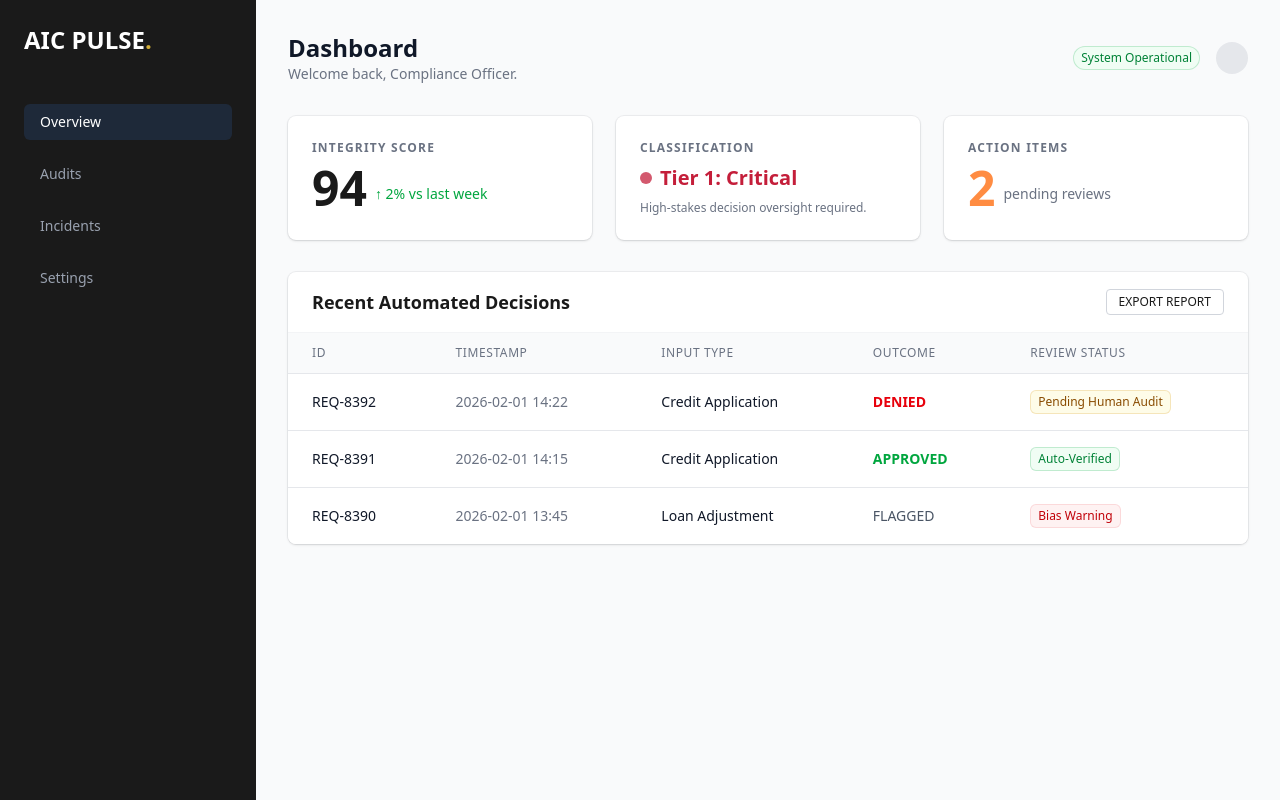
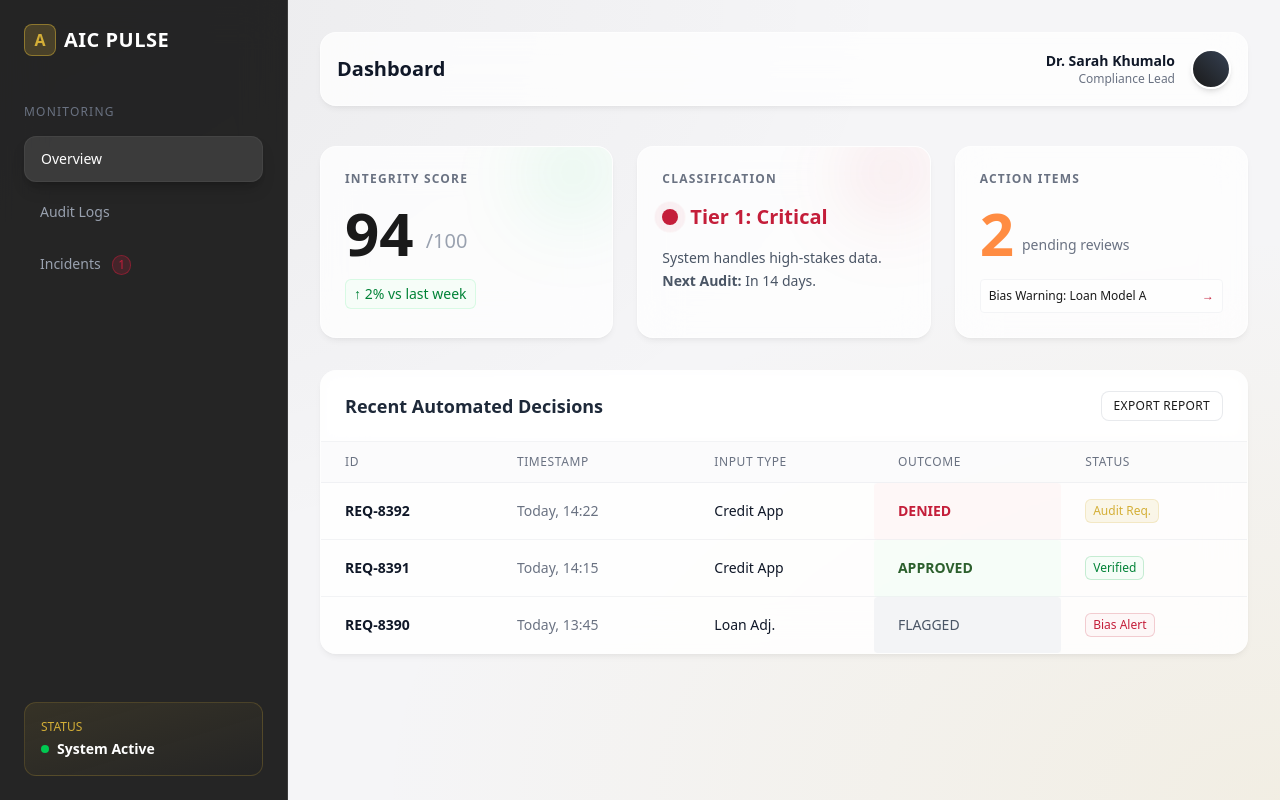
Before and after one commit to z-wilken/aic-platform, a Next.js app in the folder apps/platform/: page / in a window 1280 px wide. Built offline with nearby package versions, Linux system fonts and the light colour scheme.

Commit message:
style: implement glassmorphism on platform dashboard

```diff
--- a/apps/platform/app/components/DashboardShell.tsx
+++ b/apps/platform/app/components/DashboardShell.tsx
@@ -1,31 +1,49 @@
 export default function DashboardShell({ children }: { children: React.ReactNode }) {
   return (
-    <div className="min-h-screen bg-gray-50 flex">
-      {/* Sidebar */}
-      <div className="w-64 bg-aic-black text-white p-6 hidden md:block">
-        <div className="mb-12">
-            <h1 className="font-serif text-2xl font-bold">AIC PULSE<span className="text-aic-gold">.</span></h1>
+    <div className="min-h-screen flex">
+      {/* Sidebar - Dark Glass */}
+      <div className="w-72 glass-sidebar text-white p-6 hidden md:flex flex-col fixed h-full z-20">
+        <div className="mb-12 flex items-center gap-2">
+            <div className="h-8 w-8 rounded-lg bg-aic-gold/20 border border-aic-gold/50 flex items-center justify-center text-aic-gold font-serif font-bold">A</div>
+            <h1 className="font-serif text-xl font-bold tracking-wide">AIC PULSE</h1>
         </div>
-        <nav className="space-y-4">
-            <a href="#" className="block py-2 px-4 bg-gray-800 rounded-md font-mono text-sm">Overview</a>
-            <a href="#" className="block py-2 px-4 text-gray-400 hover:text-white font-mono text-sm">Audits</a>
-            <a href="#" className="block py-2 px-4 text-gray-400 hover:text-white font-mono text-sm">Incidents</a>
-            <a href="#" className="block py-2 px-4 text-gray-400 hover:text-white font-mono text-sm">Settings</a>
+
+        <div className="text-xs font-mono text-gray-500 uppercase tracking-widest mb-4">Monitoring</div>
+        <nav className="space-y-2 flex-1">
+            <a href="#" className="block py-3 px-4 bg-white/10 border border-white/5 rounded-xl font-mono text-sm text-white shadow-lg shadow-black/20">
+                Overview
+            </a>
+            <a href="#" className="block py-3 px-4 hover:bg-white/5 rounded-xl font-mono text-sm text-gray-400 hover:text-white transition-colors">
+                Audit Logs
+            </a>
+            <a href="#" className="block py-3 px-4 hover:bg-white/5 rounded-xl font-mono text-sm text-gray-400 hover:text-white transition-colors">
+                Incidents <span className="ml-2 inline-flex items-center rounded-full bg-aic-red/20 px-1.5 py-0.5 text-xs font-medium text-aic-red ring-1 ring-inset ring-aic-red/50">1</span>
+            </a>
         </nav>
+
+        <div className="mt-auto">
+            <div className="p-4 rounded-xl bg-gradient-to-br from-aic-gold/10 to-transparent border border-aic-gold/20">
+                <p className="text-xs text-aic-gold font-mono mb-1">STATUS</p>
+                <div className="flex items-center gap-2">
+                    <div className="h-2 w-2 rounded-full bg-green-500 animate-pulse"></div>
+                    <span className="text-sm font-bold text-white">System Active</span>
+                </div>
+            </div>
+        </div>
       </div>
 
-      {/* Main Content */}
-      <div className="flex-1 p-8">
-        <header className="flex justify-between items-center mb-8">
+      {/* Main Content - Pushed over to make room for fixed sidebar */}
+      <div className="flex-1 p-8 md:ml-72">
+        <header className="flex justify-between items-center mb-10 glass-panel p-4 rounded-2xl sticky top-4 z-10">
             <div>
-                <h2 className="text-2xl font-serif font-bold text-gray-900">Dashboard</h2>
-                <p className="text-gray-500 text-sm">Welcome back, Compliance Officer.</p>
+                <h2 className="text-xl font-serif font-bold text-gray-900">Dashboard</h2>
             </div>
             <div className="flex items-center gap-4">
-                <span className="inline-flex items-center rounded-full bg-green-50 px-2 py-1 text-xs font-medium text-green-700 ring-1 ring-inset ring-green-600/20">
-                    System Operational
-                </span>
-                <div className="h-8 w-8 rounded-full bg-gray-200"></div>
+                <div className="text-right hidden sm:block">
+                    <p className="text-sm font-bold text-gray-900">Dr. Sarah Khumalo</p>
+                    <p className="text-xs text-gray-500 font-mono">Compliance Lead</p>
+                </div>
+                <div className="h-10 w-10 rounded-full bg-gradient-to-tr from-aic-black to-gray-700 border-2 border-white shadow-md"></div>
             </div>
         </header>
         {children}
--- a/apps/platform/app/globals.css
+++ b/apps/platform/app/globals.css
@@ -4,11 +4,11 @@
   /* Typography */
   --font-serif: var(--font-crimson-pro), serif;
   --font-mono: var(--font-ibm-plex-mono), monospace;
-  --font-sans: var(--font-ibm-plex-mono), monospace; /* Default to MONO for data-heavy dashboard */
+  --font-sans: var(--font-ibm-plex-mono), monospace;
 
   /* Color Palette */
   --color-aic-black: #1a1a1a;
-  --color-aic-bg: #faf8f4;
+  --color-aic-bg: #f5f5f7;
   --color-aic-red: #c41e3a;
   --color-aic-orange: #ff8c42;
   --color-aic-green: #2c5f2d;
@@ -17,6 +17,33 @@
 
 /* Base Styles */
 body {
-  background-color: #f3f4f6; /* Gray-100 for dashboard background */
+  background-color: var(--color-aic-bg);
   color: var(--color-aic-black);
+  /* Darker, more serious gradient for the "Control Room" feel */
+  background-image: radial-gradient(at 0% 0%, rgba(26, 26, 26, 0.05) 0px, transparent 50%),
+                    radial-gradient(at 100% 100%, rgba(212, 175, 55, 0.1) 0px, transparent 50%);
+  background-attachment: fixed;
 }
+
+/* Glassmorphism Utilities - Dashboard Edition (Slightly more opaque for readability) */
+@utility glass-panel {
+  background-color: rgba(255, 255, 255, 0.75);
+  backdrop-filter: blur(20px);
+  -webkit-backdrop-filter: blur(20px);
+  border: 1px solid rgba(255, 255, 255, 0.5);
+  box-shadow: 0 4px 6px -1px rgba(0, 0, 0, 0.05), 0 2px 4px -1px rgba(0, 0, 0, 0.03);
+}
+
+@utility glass-sidebar {
+  background-color: rgba(26, 26, 26, 0.95); /* Dark Glass for Sidebar */
+  backdrop-filter: blur(20px);
+  -webkit-backdrop-filter: blur(20px);
+  border-right: 1px solid rgba(255, 255, 255, 0.1);
+}
+
+@utility glass-stat {
+  background-color: rgba(255, 255, 255, 0.4);
+  backdrop-filter: blur(12px);
+  border: 1px solid rgba(255, 255, 255, 0.3);
+  transition: all 0.2s;
+}
--- a/apps/platform/app/page.tsx
+++ b/apps/platform/app/page.tsx
@@ -4,76 +4,97 @@ export default function PlatformHome() {
   return (
     <DashboardShell>
       <div className="grid grid-cols-1 md:grid-cols-3 gap-6 mb-8">
-        {/* Score Card */}
-        <div className="bg-white p-6 rounded-lg shadow-sm ring-1 ring-gray-900/5">
-            <h3 className="text-xs font-bold text-gray-500 uppercase tracking-widest mb-2">Integrity Score</h3>
-            <div className="flex items-end gap-2">
-                <span className="text-5xl font-serif font-bold text-aic-black">94</span>
-                <span className="text-sm font-mono text-green-600 mb-2">↑ 2% vs last week</span>
+        {/* Score Card - The Hero Widget */}
+        <div className="glass-panel p-6 rounded-2xl relative overflow-hidden group">
+            <div className="absolute top-0 right-0 -mt-4 -mr-4 w-24 h-24 bg-gradient-to-br from-green-500/20 to-transparent rounded-full blur-2xl group-hover:scale-150 transition-transform duration-700"></div>
+            <h3 className="text-xs font-bold text-gray-500 uppercase tracking-widest mb-4 font-mono">Integrity Score</h3>
+            <div className="flex items-end gap-3">
+                <span className="text-6xl font-serif font-bold text-aic-black">94</span>
+                <span className="text-xl font-serif text-gray-400 mb-2">/100</span>
+            </div>
+            <div className="mt-4 flex items-center gap-2 text-sm font-mono text-green-700 bg-green-50/50 w-fit px-2 py-1 rounded-md border border-green-200/50">
+                <span>↑ 2% vs last week</span>
             </div>
         </div>
 
         {/* Tier Status */}
-        <div className="bg-white p-6 rounded-lg shadow-sm ring-1 ring-gray-900/5">
-            <h3 className="text-xs font-bold text-gray-500 uppercase tracking-widest mb-2">Classification</h3>
-            <div className="flex items-center gap-2 mt-2">
-                <div className="h-3 w-3 rounded-full bg-aic-red animate-pulse"></div>
+        <div className="glass-panel p-6 rounded-2xl relative overflow-hidden">
+            <div className="absolute top-0 right-0 -mt-4 -mr-4 w-24 h-24 bg-gradient-to-br from-aic-red/20 to-transparent rounded-full blur-2xl"></div>
+            <h3 className="text-xs font-bold text-gray-500 uppercase tracking-widest mb-4 font-mono">Classification</h3>
+            <div className="flex items-center gap-3">
+                <div className="relative flex h-4 w-4">
+                  <span className="animate-ping absolute inline-flex h-full w-full rounded-full bg-aic-red opacity-75"></span>
+                  <span className="relative inline-flex rounded-full h-4 w-4 bg-aic-red"></span>
+                </div>
                 <span className="text-xl font-serif font-bold text-aic-red">Tier 1: Critical</span>
             </div>
-            <p className="text-xs text-gray-500 mt-2">High-stakes decision oversight required.</p>
+            <p className="text-sm text-gray-600 mt-4 font-serif leading-relaxed">
+                System handles high-stakes data. <br/>
+                <span className="font-bold">Next Audit:</span> In 14 days.
+            </p>
         </div>
 
         {/* Pending Actions */}
-        <div className="bg-white p-6 rounded-lg shadow-sm ring-1 ring-gray-900/5">
-            <h3 className="text-xs font-bold text-gray-500 uppercase tracking-widest mb-2">Action Items</h3>
+        <div className="glass-panel p-6 rounded-2xl relative overflow-hidden">
+            <h3 className="text-xs font-bold text-gray-500 uppercase tracking-widest mb-4 font-mono">Action Items</h3>
             <div className="flex items-end gap-2">
-                <span className="text-5xl font-serif font-bold text-aic-orange">2</span>
+                <span className="text-6xl font-serif font-bold text-aic-orange">2</span>
                 <span className="text-sm font-mono text-gray-500 mb-2">pending reviews</span>
+            </div>
+            <div className="mt-4 space-y-2">
+                <div className="text-xs bg-white/50 p-2 rounded border border-gray-100 flex justify-between items-center cursor-pointer hover:bg-white transition-colors">
+                    <span>Bias Warning: Loan Model A</span>
+                    <span className="text-aic-red font-bold">→</span>
+                </div>
             </div>
         </div>
       </div>
 
-      {/* Main Table */}
-      <div className="bg-white rounded-lg shadow-sm ring-1 ring-gray-900/5 overflow-hidden">
-        <div className="px-6 py-4 border-b border-gray-100 flex justify-between items-center">
-            <h3 className="font-serif font-bold text-lg">Recent Automated Decisions</h3>
-            <button className="text-xs font-mono border border-gray-300 px-3 py-1 rounded hover:bg-gray-50">EXPORT REPORT</button>
+      {/* Main Table - Glass Edition */}
+      <div className="glass-panel rounded-2xl overflow-hidden">
+        <div className="px-6 py-5 border-b border-gray-200/50 flex justify-between items-center bg-white/30 backdrop-blur-sm">
+            <h3 className="font-serif font-bold text-lg text-gray-800">Recent Automated Decisions</h3>
+            <button className="text-xs font-mono border border-gray-300/50 bg-white/50 px-3 py-1.5 rounded-lg hover:bg-white hover:shadow-sm transition-all uppercase tracking-wide">
+                Export Report
+            </button>
         </div>
-        <table className="min-w-full divide-y divide-gray-200">
-            <thead className="bg-gray-50">
+        <div className="overflow-x-auto">
+            <table className="min-w-full divide-y divide-gray-200/50">
+                <thead className="bg-gray-50/50">
                     <tr>
                         <th className="px-6 py-3 text-left text-xs font-medium text-gray-500 uppercase tracking-wider font-mono">ID</th>
                         <th className="px-6 py-3 text-left text-xs font-medium text-gray-500 uppercase tracking-wider font-mono">Timestamp</th>
                         <th className="px-6 py-3 text-left text-xs font-medium text-gray-500 uppercase tracking-wider font-mono">Input Type</th>
                         <th className="px-6 py-3 text-left text-xs font-medium text-gray-500 uppercase tracking-wider font-mono">Outcome</th>
-                    <th className="px-6 py-3 text-left text-xs font-medium text-gray-500 uppercase tracking-wider font-mono">Review Status</th>
+                        <th className="px-6 py-3 text-left text-xs font-medium text-gray-500 uppercase tracking-wider font-mono">Status</th>
                     </tr>
                 </thead>
-            <tbody className="bg-white divide-y divide-gray-200 text-sm font-mono">
-                <tr>
-                    <td className="px-6 py-4 whitespace-nowrap text-gray-900">REQ-8392</td>
-                    <td className="px-6 py-4 whitespace-nowrap text-gray-500">2026-02-01 14:22</td>
-                    <td className="px-6 py-4 whitespace-nowrap text-gray-900">Credit Application</td>
-                    <td className="px-6 py-4 whitespace-nowrap text-red-600 font-bold">DENIED</td>
-                    <td className="px-6 py-4 whitespace-nowrap"><span className="inline-flex items-center rounded-md bg-yellow-50 px-2 py-1 text-xs font-medium text-yellow-800 ring-1 ring-inset ring-yellow-600/20">Pending Human Audit</span></td>
+                <tbody className="bg-white/40 divide-y divide-gray-200/50 text-sm font-mono">
+                    <tr className="hover:bg-white/60 transition-colors">
+                        <td className="px-6 py-4 whitespace-nowrap text-gray-900 font-bold">REQ-8392</td>
+                        <td className="px-6 py-4 whitespace-nowrap text-gray-500">Today, 14:22</td>
+                        <td className="px-6 py-4 whitespace-nowrap text-gray-900">Credit App</td>
+                        <td className="px-6 py-4 whitespace-nowrap text-aic-red font-bold bg-red-50/50 px-2 rounded w-fit">DENIED</td>
+                        <td className="px-6 py-4 whitespace-nowrap"><span className="inline-flex items-center rounded-md bg-aic-gold/10 px-2 py-1 text-xs font-medium text-aic-gold ring-1 ring-inset ring-aic-gold/20">Audit Req.</span></td>
                     </tr>
-                <tr>
-                    <td className="px-6 py-4 whitespace-nowrap text-gray-900">REQ-8391</td>
-                    <td className="px-6 py-4 whitespace-nowrap text-gray-500">2026-02-01 14:15</td>
-                    <td className="px-6 py-4 whitespace-nowrap text-gray-900">Credit Application</td>
-                    <td className="px-6 py-4 whitespace-nowrap text-green-600 font-bold">APPROVED</td>
-                    <td className="px-6 py-4 whitespace-nowrap"><span className="inline-flex items-center rounded-md bg-green-50 px-2 py-1 text-xs font-medium text-green-700 ring-1 ring-inset ring-green-600/20">Auto-Verified</span></td>
+                    <tr className="hover:bg-white/60 transition-colors">
+                        <td className="px-6 py-4 whitespace-nowrap text-gray-900 font-bold">REQ-8391</td>
+                        <td className="px-6 py-4 whitespace-nowrap text-gray-500">Today, 14:15</td>
+                        <td className="px-6 py-4 whitespace-nowrap text-gray-900">Credit App</td>
+                        <td className="px-6 py-4 whitespace-nowrap text-aic-green font-bold bg-green-50/50 px-2 rounded w-fit">APPROVED</td>
+                        <td className="px-6 py-4 whitespace-nowrap"><span className="inline-flex items-center rounded-md bg-green-50/50 px-2 py-1 text-xs font-medium text-green-700 ring-1 ring-inset ring-green-600/20">Verified</span></td>
                     </tr>
-                <tr>
-                    <td className="px-6 py-4 whitespace-nowrap text-gray-900">REQ-8390</td>
-                    <td className="px-6 py-4 whitespace-nowrap text-gray-500">2026-02-01 13:45</td>
-                    <td className="px-6 py-4 whitespace-nowrap text-gray-900">Loan Adjustment</td>
-                    <td className="px-6 py-4 whitespace-nowrap text-gray-600">FLAGGED</td>
-                    <td className="px-6 py-4 whitespace-nowrap"><span className="inline-flex items-center rounded-md bg-red-50 px-2 py-1 text-xs font-medium text-red-700 ring-1 ring-inset ring-red-600/10">Bias Warning</span></td>
+                    <tr className="hover:bg-white/60 transition-colors">
+                        <td className="px-6 py-4 whitespace-nowrap text-gray-900 font-bold">REQ-8390</td>
+                        <td className="px-6 py-4 whitespace-nowrap text-gray-500">Today, 13:45</td>
+                        <td className="px-6 py-4 whitespace-nowrap text-gray-900">Loan Adj.</td>
+                        <td className="px-6 py-4 whitespace-nowrap text-gray-600 bg-gray-100 px-2 rounded w-fit">FLAGGED</td>
+                        <td className="px-6 py-4 whitespace-nowrap"><span className="inline-flex items-center rounded-md bg-red-50/50 px-2 py-1 text-xs font-medium text-aic-red ring-1 ring-inset ring-aic-red/20">Bias Alert</span></td>
                     </tr>
                 </tbody>
             </table>
         </div>
+      </div>
     </DashboardShell>
   );
 }
```
Lines whose indentation alone changed are shown as unchanged.
